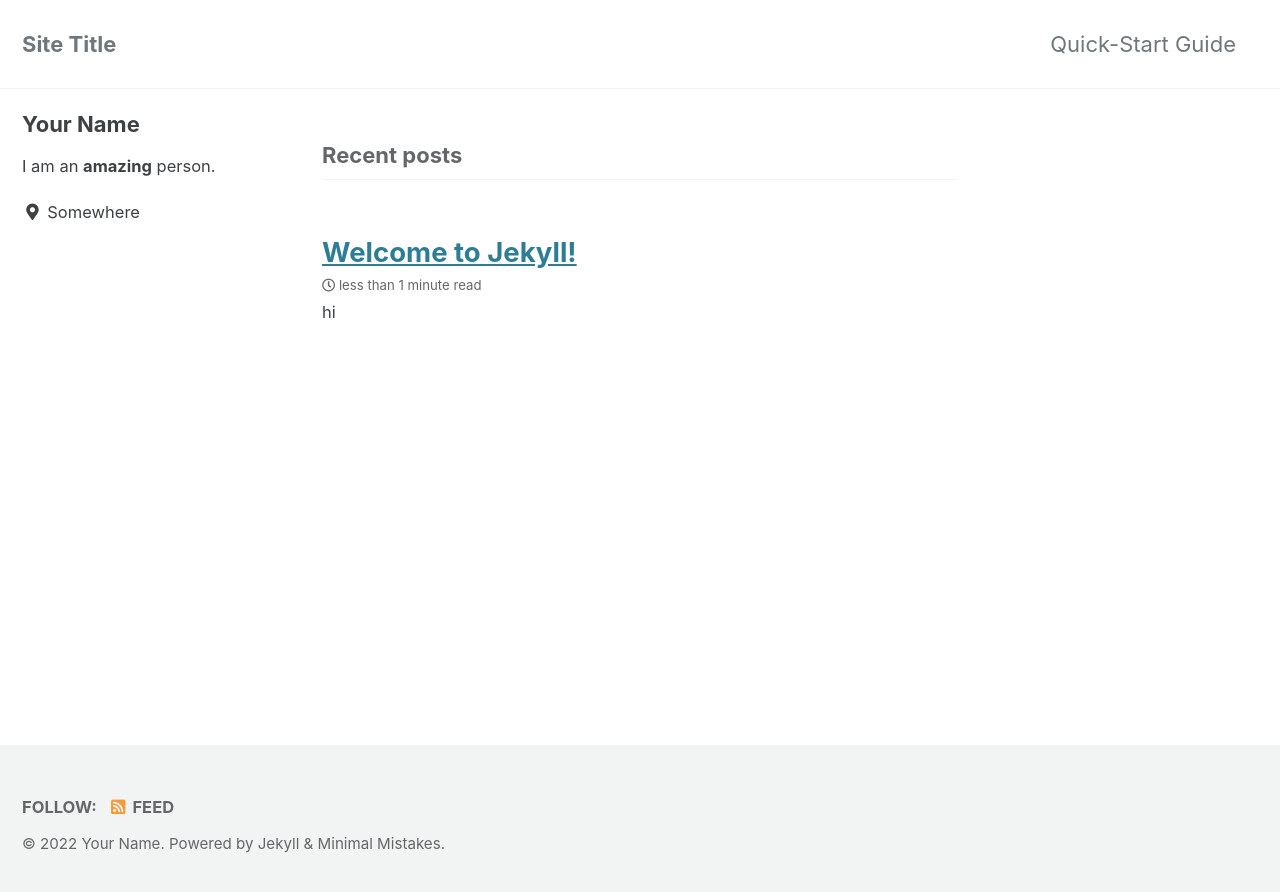
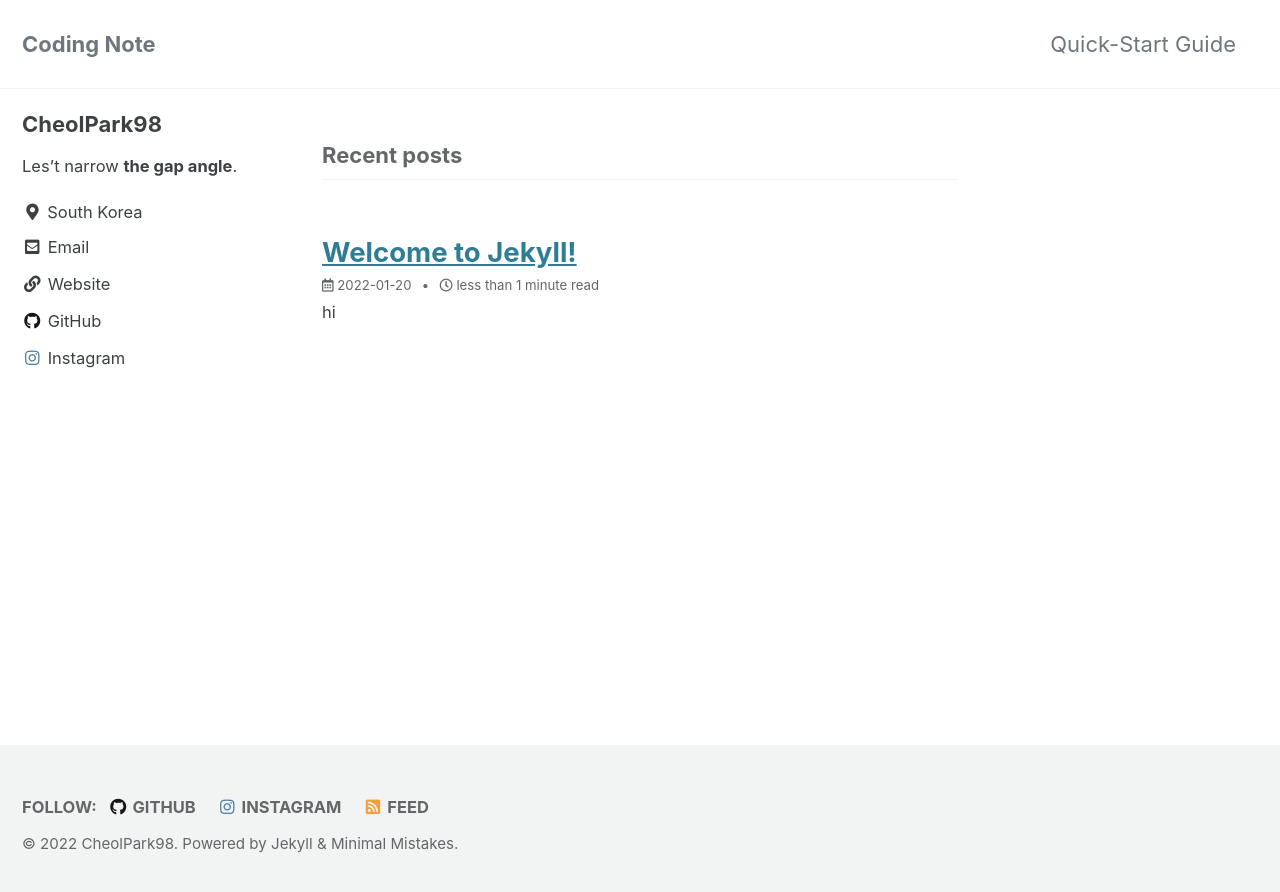
Before and after one commit to CheolPark98/CheolPark98.github.io, a Jekyll site: the page built from index.html, in a window 1280 px wide. Shown: the top 892 px of the page. Built offline with Jekyll 4.4.1, drawn with Linux system fonts in a browser that asks for light colours; cached includes are drawn as plain includes; the list of posts is cut into pages by our own code.

Commit message:
Update _config.yml

```diff
--- a/_config.yml
+++ b/_config.yml
@@ -16,11 +16,11 @@ minimal_mistakes_skin    : "default" # "air", "aqua", "contrast", "dark", "dirt"
 
 # Site Settings
 locale                   : "en-US"
-title                    : "Site Title"
-title_separator          : "-"
+title                    : "Coding Note"
+title_separator          : "|"
 subtitle                 : # site tagline that appears below site title in masthead
-name                     : "Your Name"
-description              : "An amazing website."
+name                     : "CheolPark98"
+description              : "박철의 블로그입니다"
 url                      : "https://CheolPark98.github.io"
 baseurl                  : # the subpath of your site, e.g. "/blog"
 repository               : # GitHub username/repo-name e.g. "mmistakes/minimal-mistakes"
@@ -30,9 +30,9 @@ masthead_title           : # overrides the website title displayed in the masthe
 # breadcrumbs            : false # true, false (default)
 words_per_minute         : 200
 comments:
-  provider               : # false (default), "disqus", "discourse", "facebook", "staticman", "staticman_v2", "utterances", "giscus", "custom"
+  provider               : "disqus" #(default), "disqus", "discourse", "facebook", "staticman", "staticman_v2", "utterances", "giscus", "custom"
   disqus:
-    shortname            : # https://help.disqus.com/customer/portal/articles/466208-what-s-a-shortname-
+    shortname            : "CheolPark98"
   discourse:
     server               : # https://meta.discourse.org/t/embedding-discourse-comments-via-javascript/31963 , e.g.: meta.discourse.org
   facebook:
@@ -73,7 +73,7 @@ google:
 # SEO Related
 google_site_verification :
 bing_site_verification   :
-naver_site_verification  :
+naver_site_verification  : "9c131ac9e9911102edc39300dfd1a363055621b1"
 yandex_site_verification :
 baidu_site_verification  :
 
@@ -94,60 +94,42 @@ social:
 
 # Analytics
 analytics:
-  provider               : false # false (default), "google", "google-universal", "google-gtag", "custom"
+  provider               : "google-gtag" # false (default), "google", "google-universal", "google-gtag", "custom"
   google:
-    tracking_id          :
+    tracking_id          : "G-GC97N4SP3J"
     anonymize_ip         : # true, false (default)
 
 
 # Site Author
 author:
-  name             : "Your Name"
+  name             : "CheolPark98"
   avatar           : # path of avatar image, e.g. "/assets/images/bio-photo.jpg"
-  bio              : "I am an **amazing** person."
-  location         : "Somewhere"
+  bio              : "Les't narrow **the gap angle**."
+  location         : "South Korea"
   email            :
   links:
     - label: "Email"
       icon: "fas fa-fw fa-envelope-square"
-      # url: "mailto:your.name@email.com"
+      url: "mailto:greenideology1@gmail.com"
     - label: "Website"
       icon: "fas fa-fw fa-link"
-      # url: "https://your-website.com"
-    - label: "Twitter"
-      icon: "fab fa-fw fa-twitter-square"
-      # url: "https://twitter.com/"
-    - label: "Facebook"
-      icon: "fab fa-fw fa-facebook-square"
-      # url: "https://facebook.com/"
+      url: "https://cheolpark98.github.io"
     - label: "GitHub"
       icon: "fab fa-fw fa-github"
-      # url: "https://github.com/"
+      url: "https://github.com/CheolPark98"
     - label: "Instagram"
       icon: "fab fa-fw fa-instagram"
-      # url: "https://instagram.com/"
+      url: "https://www.instagram.com/metalpark0802"
 
 # Site Footer
 footer:
   links:
-    - label: "Twitter"
-      icon: "fab fa-fw fa-twitter-square"
-      # url:
-    - label: "Facebook"
-      icon: "fab fa-fw fa-facebook-square"
-      # url:
     - label: "GitHub"
       icon: "fab fa-fw fa-github"
-      # url:
-    - label: "GitLab"
-      icon: "fab fa-fw fa-gitlab"
-      # url:
-    - label: "Bitbucket"
-      icon: "fab fa-fw fa-bitbucket"
-      # url:
+      url: "https://github.com/CheolPark98"
     - label: "Instagram"
       icon: "fab fa-fw fa-instagram"
-      # url:
+      url: "https://www.instagram.com/metalpark0802"
 
 
 # Reading Files
@@ -218,7 +200,7 @@ sass:
 permalink: /:categories/:title/
 paginate: 5 # amount of posts to show
 paginate_path: /page:num/
-timezone: # https://en.wikipedia.org/wiki/List_of_tz_database_time_zones
+timezone: Asia/Seoul
 
 
 # Plugins (previously gems:)
@@ -285,6 +267,10 @@ defaults:
       layout: single
       author_profile: true
       read_time: true
-      comments: # true
+      comments: true
       share: true
       related: true
+      show_date: true
+      sidebar_main: true
+
+date_format: "%Y-%m-%d"
```
